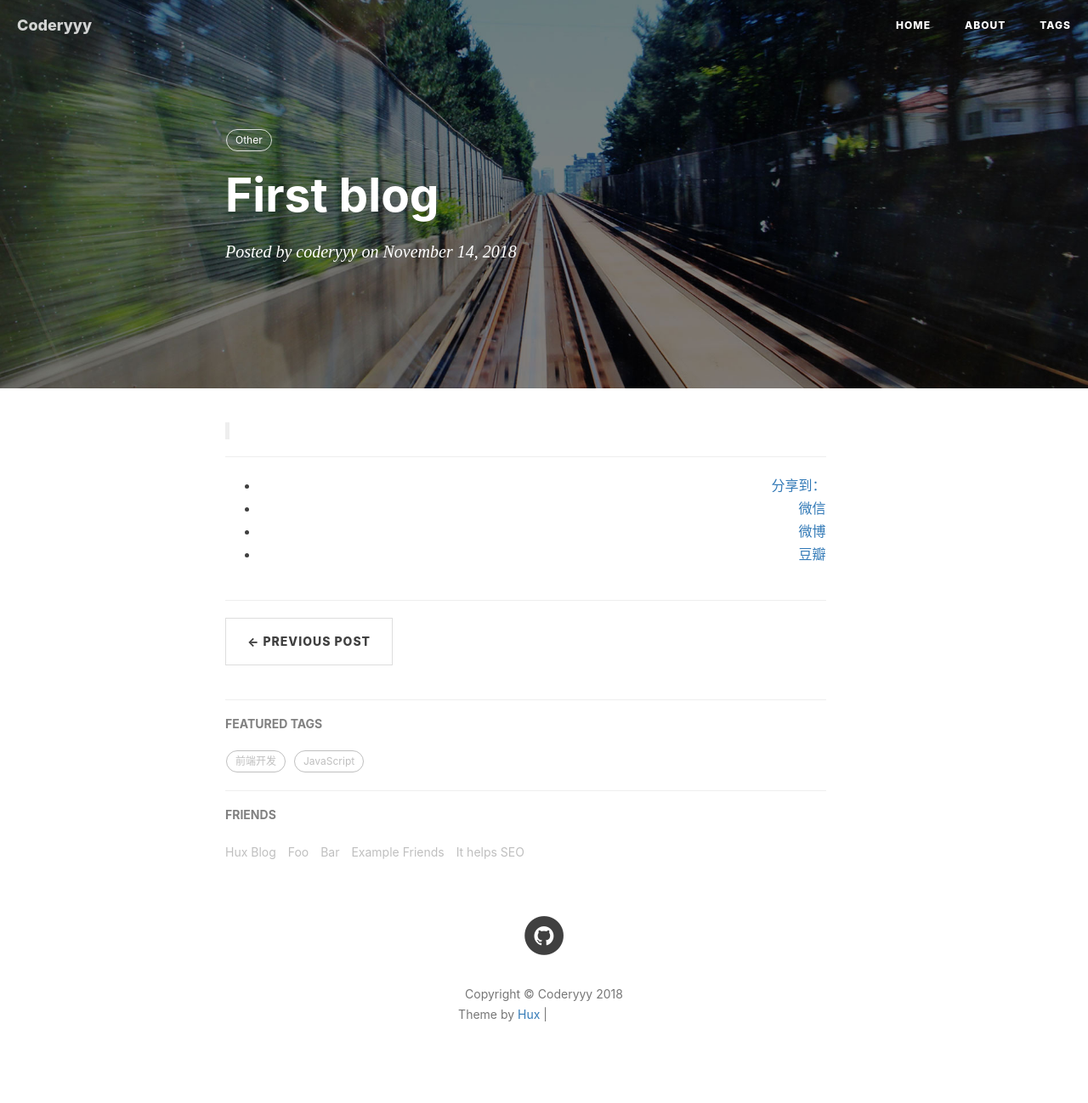
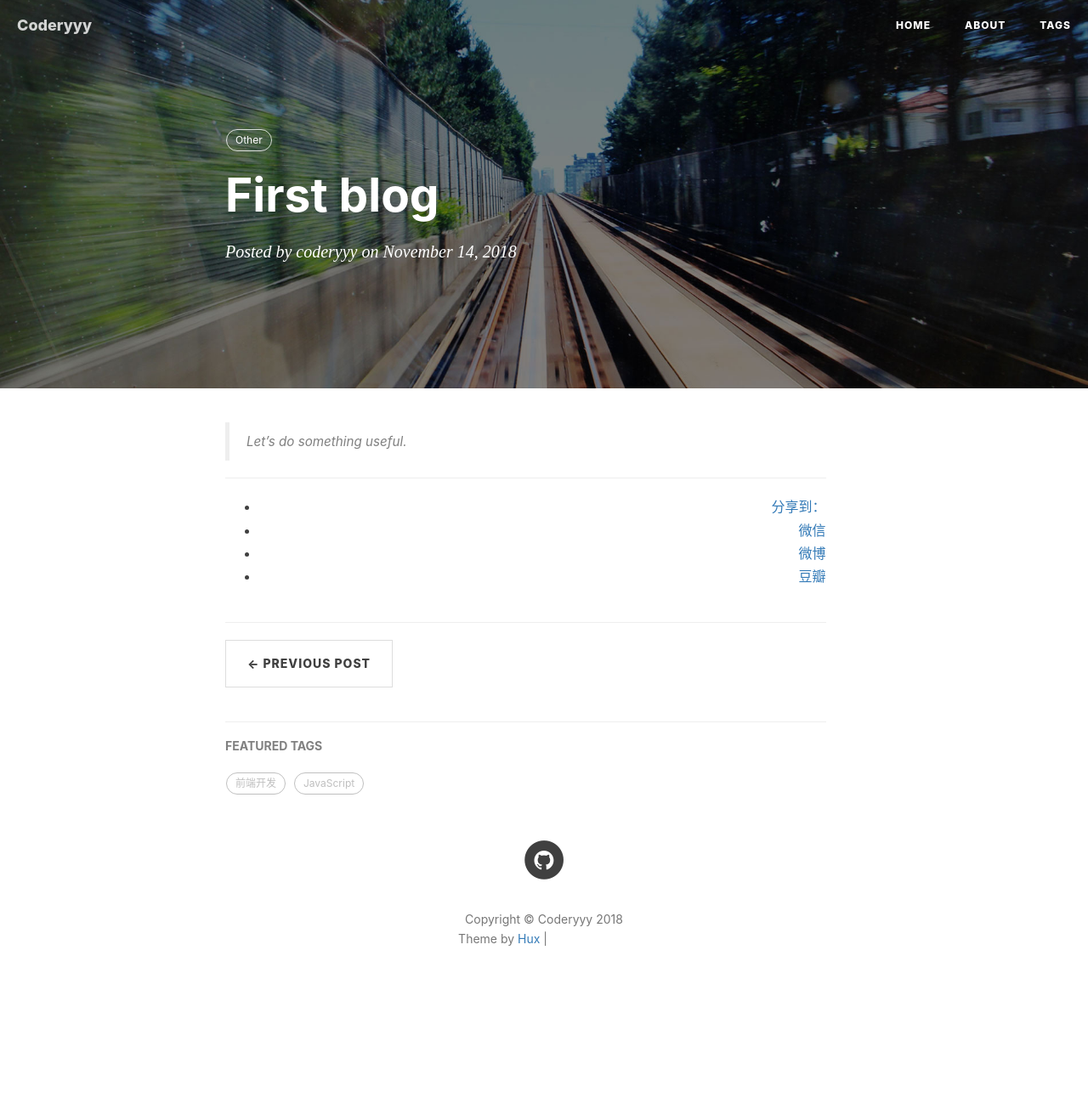
Before and after one commit to coderyyy/coderyyy.github.io, a Jekyll site: the page built from _posts/2018-11-14-first-blog.md, in a window 1280 px wide. Shown: the whole page at 85% size. Built offline with Jekyll 4.4.1, drawn with Linux system fonts in a browser that asks for light colours; nearby versions of some CDN libraries; comment, search, counter and statistics services are not loaded; after the commit the page ends 1209 px from its top, so only the background shows below that; grey boxes are pictures that could not be loaded.

Commit message:
fix config, change icon by modifing _config.yml.
Signed-off-by: zhaoyang <zhaoyang@qiyi.com>

```diff
--- a/_config.yml
+++ b/_config.yml
@@ -46,7 +46,7 @@
 #disqus_username: _your_disqus_short_name_
 
 # Duoshuo settings
-duoshuo_username: huxblog
+duoshuo_username: coderyyyblog
 # Share component is depend on Comment so we can NOT use share only.
 duoshuo_share: true                     # set to false if you want to use Comment without Sharing
 
@@ -58,39 +58,17 @@
 ba_track_id: 4cc1f2d8f3067386cc5cdb626a202900
 # Google Analytics
 ga_track_id: 'UA-49627206-1'            # Format: UA-xxxxxx-xx
-ga_domain: huangxuan.me
+ga_domain: coderyyy.me
 
 
 
 # Sidebar settings
 sidebar: true                           # whether or not using Sidebar.
-sidebar-about-description: "写写代码，做做设计，看看产品。世界那么大，多玩玩看看。"
-sidebar-avatar: /img/avatar-hux.jpg      # use absolute URL, seeing it's used in both `/` and `/about/`
+sidebar-about-description: "世界很大，努力爬行。"
+sidebar-avatar: /img/avatar.jpg      # use absolute URL, seeing it's used in both `/` and `/about/`
 
 
 
 # Featured Tags
 featured-tags: true                     # whether or not using Feature-Tags
 featured-condition-size: 1              # A tag will be featured if the size of it is more than this condition value
-
-
-
-# Friends
-friends: [
-    {
-        title: "Hux Blog",
-        href: "http://huangxuan.me"
-    },{
-        title: "Foo",
-        href: "#"
-    },{
-        title: "Bar",
-        href: "#"
-    },{
-        title: "Example Friends",
-        href: "#"
-    },{
-        title: "It helps SEO",
-        href: "#"
-    }
-]
--- a/_posts/2018-11-14-first-blog.md
+++ b/_posts/2018-11-14-first-blog.md
@@ -8,4 +8,4 @@
     - Other
 ---
 
->
+> Let's do something useful.
```
Also changed, not shown: 10 other files.
